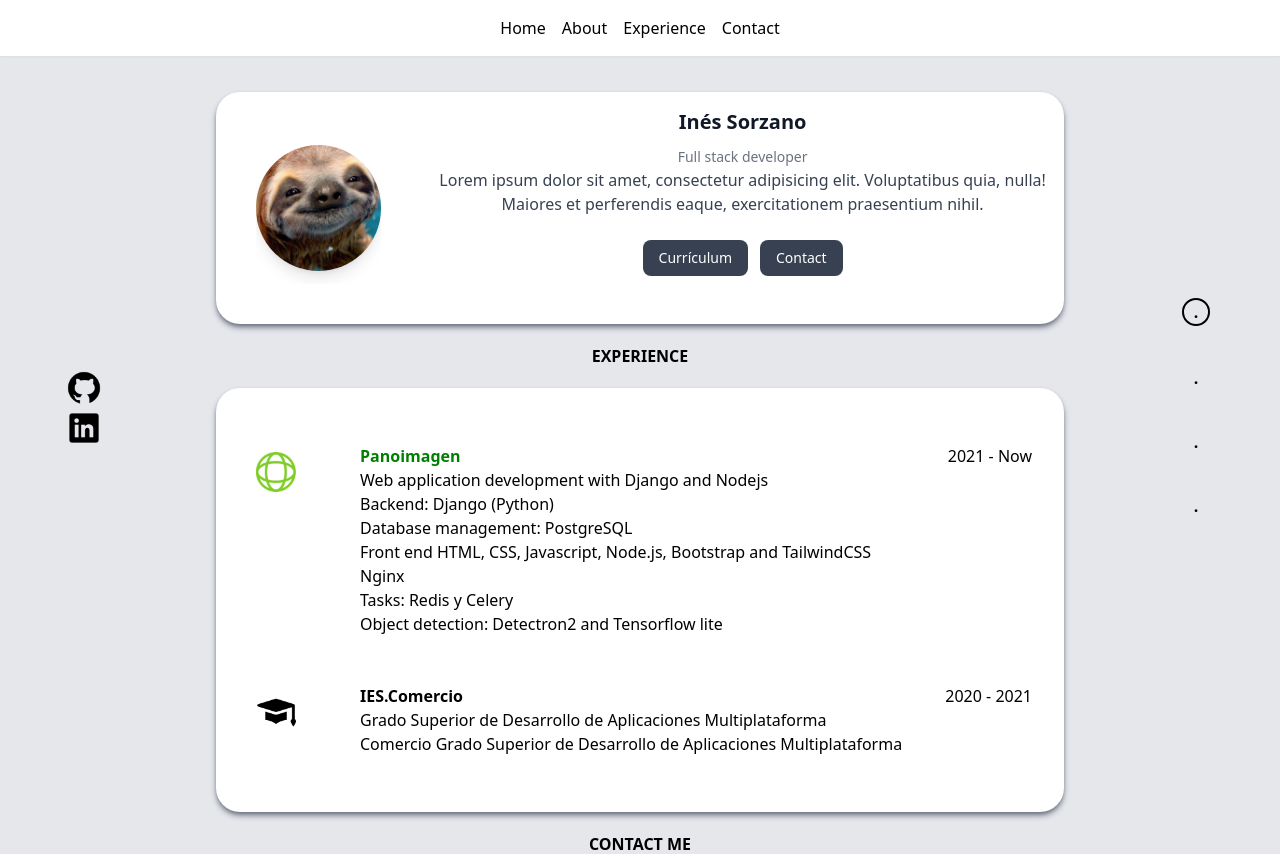
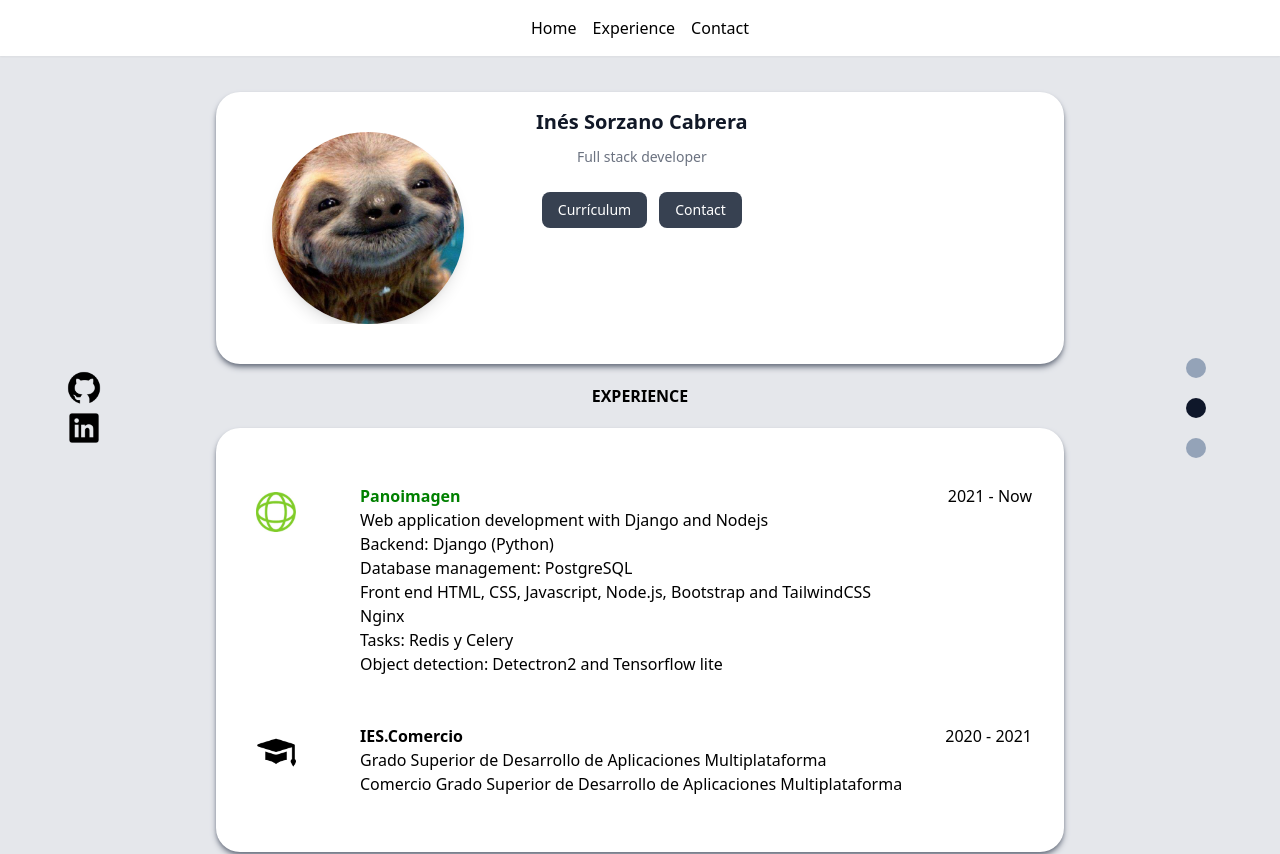
Before and after one commit to InesSorzano/nuxt-portfolio, a Nuxt app: page / in a window 1280 px wide. Shown: the top 854 px of the page. Built offline with nearby package versions, Linux system fonts and the light colour scheme.

Commit message:
app to index

```diff
--- a/components/Nav.vue
+++ b/components/Nav.vue
@@ -3,10 +3,9 @@
         <header class="shadow-sm bg-white ">
             <nav class="container mx-auto p-4 flex  justify-center">
                 <ul class="flex gap-4 ">
-                    <li> <NuxtLink :to="{ path: '/',hash:'#index'}">Home</NuxtLink></li>
-                    <li> <NuxtLink :to="{ path: '/',hash:'#about'}">About</NuxtLink></li>
-                    <li> <NuxtLink :to="{ path: '/',hash:'#experience'}">Experience</NuxtLink></li>
-                    <li> <NuxtLink :to="{ path: '/',hash:'#contact'}">Contact</NuxtLink></li>
+                    <li> <NuxtLink to="#index">Home</NuxtLink></li>
+                    <li> <NuxtLink to="#experience">Experience</NuxtLink></li>
+                    <li> <NuxtLink :to="{path: '/', hash: '#contact'}" v-scroll-to="{el: '#contact'}">Contact</NuxtLink></li>
                 </ul>
             </nav>
         </header>
--- a/app.vue
+++ b/pages/index.vue
@@ -36,21 +36,21 @@
               <p class="text-sm text-gray-600 flex items-center">
               </p>
               <div class="text-gray-900 font-bold text-xl mb-2">
-                Inés Sorzano
+                Inés Sorzano Cabrera
               </div>
               <span class="text-sm text-gray-500 ">
                 Full stack developer
               </span>
 
               <p class="text-gray-700 text-base">
-                Lorem ipsum dolor sit amet, consectetur adipisicing elit. Voluptatibus quia, nulla! Maiores et perferendis eaque, exercitationem praesentium nihil.
+
               </p>
               <div class=" mt-4 space-x-3 md:mt-6">
                   <a  href="files/cv.pdf" download="cv_inessorzano.pdf"  class="inline-flex items-center px-4 py-2 text-sm font-medium text-center text-white bg-gray-700 rounded-lg hover:bg-gray-900 focus:ring-4 focus:outline-none focus:ring-gray-300  ">
                     Currículum
                   </a>
                   <a  class="inline-flex items-center px-4 py-2 text-sm font-medium text-center text-white bg-gray-700 rounded-lg hover:bg-gray-900 focus:ring-4 focus:outline-none focus:ring-gray-500 ">
-                    <NuxtLink :to="{ path: '/',hash:'#contact'}">Contact</NuxtLink>
+                    <NuxtLink to="#contact">Contact</NuxtLink>
                   </a>
               </div>
 
@@ -117,7 +117,7 @@
                   <!-- HIDDEN SPINNER -->
 
                   <button type="submit" id="send_mail"  class="inline-flex items-center px-4 py-2 text-sm font-medium text-center text-white bg-gray-700 rounded-lg hover:bg-gray-900 bg-border-2 border-gray-200 focus:ring-4 focus:outline-none focus:ring-gray-300   self-center px-8 py-3 text-lg rounded ">
-                    <svg aria-hidden="true" role="status" class="inline w-4 h-4 mr-3 text-white animate-spin" viewBox="0 0 100 101" fill="none" xmlns="http://www.w3.org/2000/svg">
+                    <svg aria-hidden="true" id="sending" role="status" class="inline w-4 h-4 mr-3 text-white animate-spin" viewBox="0 0 100 101" fill="none" xmlns="http://www.w3.org/2000/svg">
                       <path d="M100 50.5908C100 78.2051 77.6142 100.591 50 100.591C22.3858 100.591 0 78.2051 0 50.5908C0 22.9766 22.3858 0.59082 50 0.59082C77.6142 0.59082 100 22.9766 100 50.5908ZM9.08144 50.5908C9.08144 73.1895 27.4013 91.5094 50 91.5094C72.5987 91.5094 90.9186 73.1895 90.9186 50.5908C90.9186 27.9921 72.5987 9.67226 50 9.67226C27.4013 9.67226 9.08144 27.9921 9.08144 50.5908Z" fill="#E5E7EB"/>
                       <path d="M93.9676 39.0409C96.393 38.4038 97.8624 35.9116 97.0079 33.5539C95.2932 28.8227 92.871 24.3692 89.8167 20.348C85.8452 15.1192 80.8826 10.7238 75.2124 7.41289C69.5422 4.10194 63.2754 1.94025 56.7698 1.05124C51.7666 0.367541 46.6976 0.446843 41.7345 1.27873C39.2613 1.69328 37.813 4.19778 38.4501 6.62326C39.0873 9.04874 41.5694 10.4717 44.0505 10.1071C47.8511 9.54855 51.7191 9.52689 55.5402 10.0491C60.8642 10.7766 65.9928 12.5457 70.6331 15.2552C75.2735 17.9648 79.3347 21.5619 82.5849 25.841C84.9175 28.9121 86.7997 32.2913 88.1811 35.8758C89.083 38.2158 91.5421 39.6781 93.9676 39.0409Z" fill="currentColor"/>
                     </svg>
@@ -137,17 +137,14 @@
     <!-- Anclas derecha -->
     <div class=" h-[calc(100vh-8rem)]  w-10 fixed right-0 md:right-16 justify-center flex items-center ">
       <ul>
-        <li class="my-10 rounded-full border-2 border-black w-7  flex justify-center ">
-          <NuxtLink :to="{ path: '/',hash:'#index'}" class=""><strong>.</strong></NuxtLink>
+        <li >
+          <NuxtLink to="#index"  class="m-5 w-5 h-5 bg-slate-400 rounded-full flex justify-center"></NuxtLink>
         </li>
-        <li class="my-10 w-7  flex justify-center ">
-          <NuxtLink :to="{ path: '/',hash:'#experience'}"><strong>.</strong></NuxtLink>
+        <li >
+          <NuxtLink to="#experience" class="m-5 w-5 h-5 bg-slate-900 rounded-full flex justify-center"> </NuxtLink>
         </li>
-        <li class="my-10 w-7  flex justify-center ">
-          <NuxtLink :to="{ path: '/',hash:'#contact'}"><strong>.</strong></NuxtLink>
-        </li>
-        <li class="my-10 w-7  flex justify-center ">
-          <NuxtLink :to="{ hash:'#contact'}"><strong>.</strong></NuxtLink>
+        <li>
+          <NuxtLink to="#contact"  class="m-5 w-5 h-5 bg-slate-400 rounded-full flex justify-center"> </NuxtLink>
         </li>
       </ul>
     </div>
@@ -172,13 +169,23 @@
           document.getElementById("email").value="";
           document.getElementById("message").value="";
       },
+      restoreSendButton(spinner,send_button){
+        spinner.classList.add("hidden");
+        send_button.innerHTML = "Submit";
+      },
       sendEmail() {
+        let spinner = document.getElementById("sending");
+        let send_button = document.getElementById("send_mail");
+        spinner.classList.remove("hidden");
+        send_button.innerHTML = "";
         emailjs.sendForm('service_x653keh', 'template_3c4pmkm', this.$refs.form, 'YEznwqMeHyGnJg_Xx')
           .then((result) => {
               console.log('SUCCESS!', result.text);
-              this.resetForm();
+              // this.restoreSendButton(spinner,send_button);
+              // this.resetForm();
           }, (error) => {
               console.log('FAILED...', error.text);
+              this.restoreSendButton(spinner,send_button);
           });
       }
     }
```
